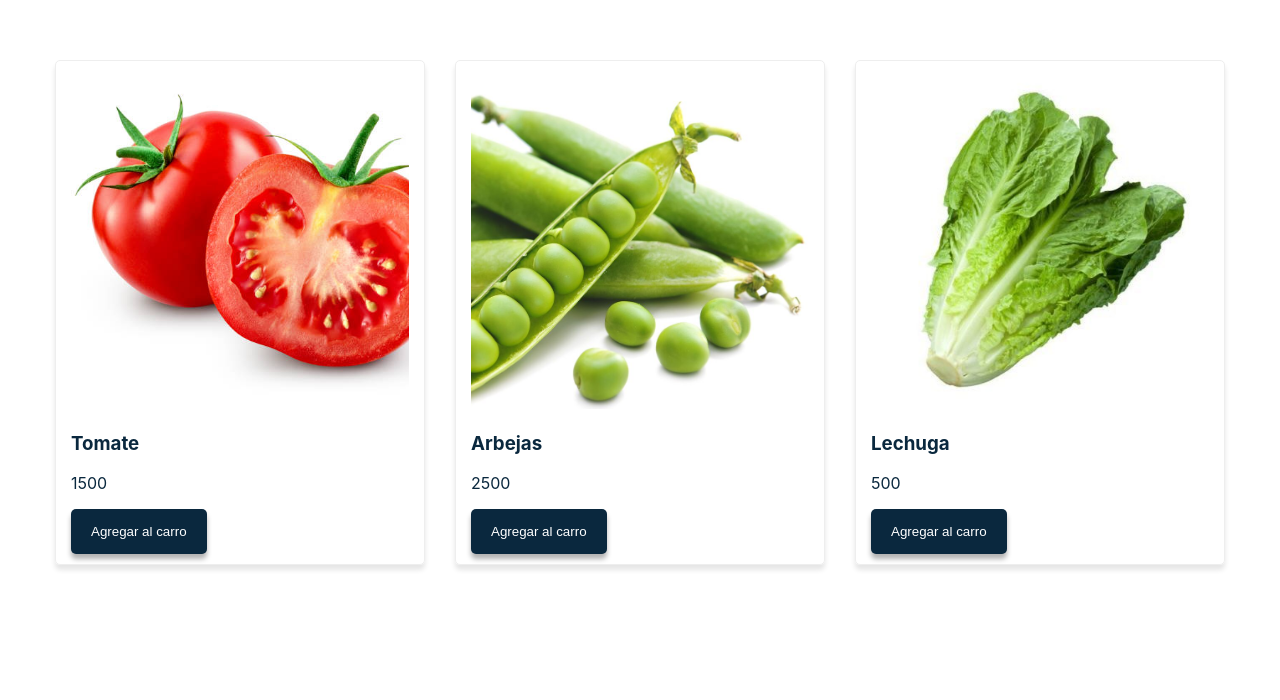
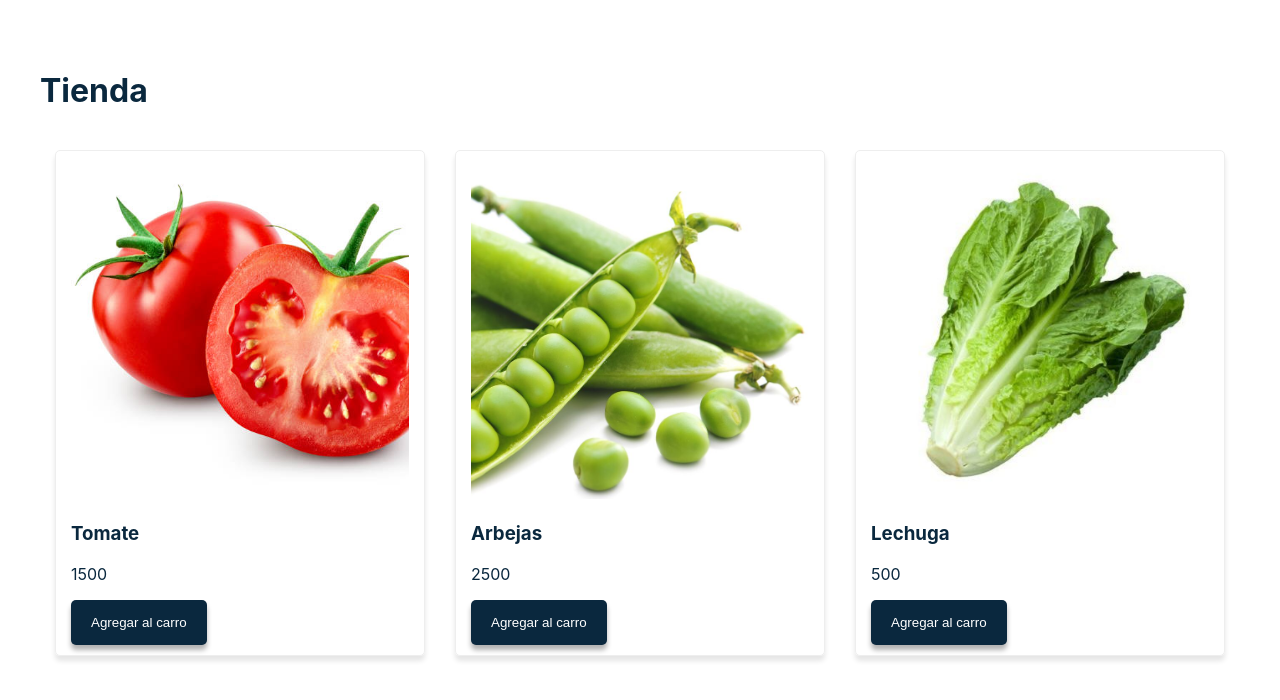
Before and after one commit to hrdax/proyecto-js, a React (Create React App) app in the folder carrito de compras react/carro-de-compras/: page / in a window 1280 px wide. Shown: the top 700 px of the page. Built offline with nearby package versions, Linux system fonts and the light colour scheme.

Commit message:
componente title y estilos

```diff
--- a/carrito de compras react/carro-de-compras/src/App.js
+++ b/carrito de compras react/carro-de-compras/src/App.js
@@ -1,6 +1,7 @@
 import { Component } from 'react'
 import Productos from './components/Productos'
 import Layout from './components/Layout'
+import Title from './components/Title'
 
 
 class App extends Component {
@@ -15,6 +16,7 @@
     return (
       <div>
         <Layout>
+          <Title />
           <Productos
             agregarAlCarro={() => console.log('mmmm')}
             productos={this.state.productos}
--- a/carrito de compras react/carro-de-compras/src/components/Layout.js
+++ b/carrito de compras react/carro-de-compras/src/components/Layout.js
@@ -11,9 +11,6 @@
     },
     container: {
         width: '1200px',
-        display: 'flex',
-        flexDirection: 'row',
-        justifyContent: 'space-between'
     }
 }
 
--- /dev/null
+++ b/carrito de compras react/carro-de-compras/src/components/Title.js
@@ -0,0 +1,17 @@
+import { Component } from "react"
+
+const styles = {
+    title: {
+        marginBottom: '30px'
+    }
+}
+
+class Title extends Component {
+    render() {
+        return (
+            <h1 style={ styles.title }>Tienda</h1>
+        )
+    }
+}
+
+export default Title
```
